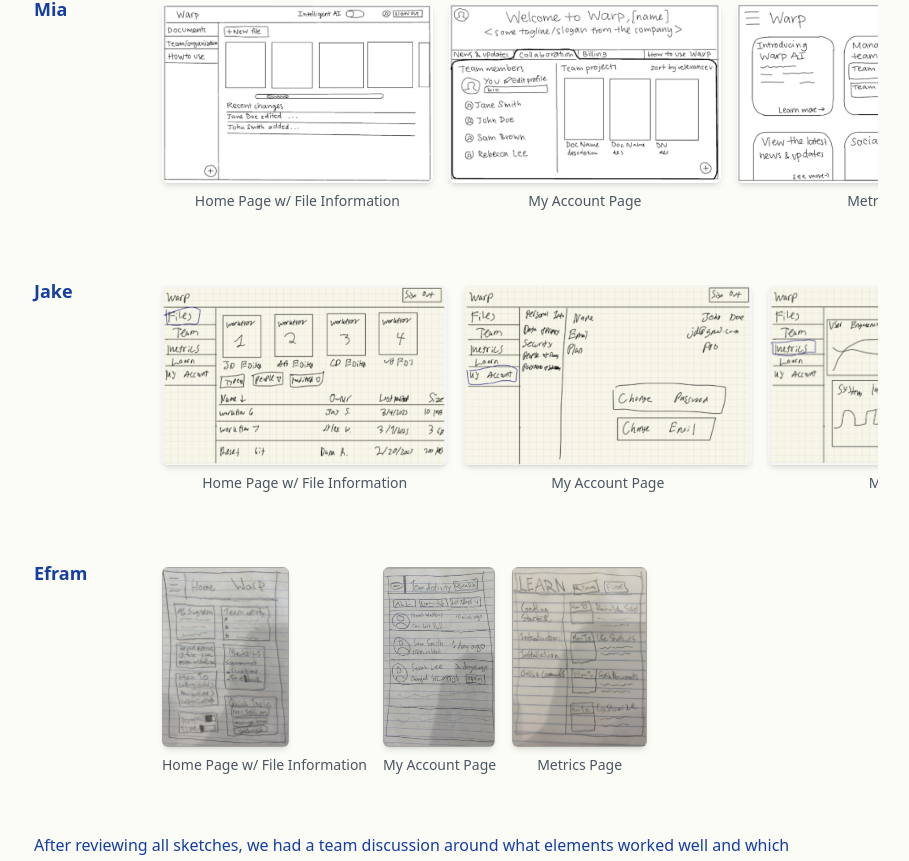
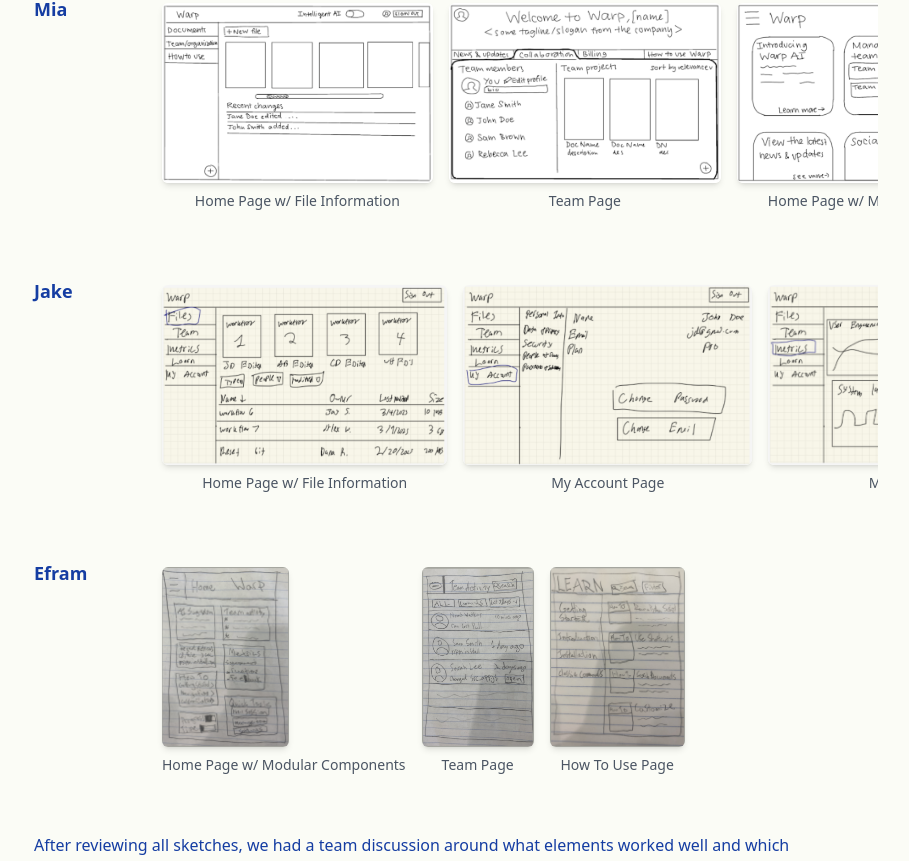
Before and after one commit to danidedona/Iterative-Design-Hand-In, a React (Vite) app: page / in a window 1280 px wide. Shown: the part 1916-2777 px from the top of the page, without its empty margins (346-1255 px from the left). Built offline with nearby package versions, Linux system fonts and the light colour scheme.

Commit message:
fix: sketch captions and reflection edits

```diff
--- a/src/Template.jsx
+++ b/src/Template.jsx
@@ -58,9 +58,13 @@
     "Team Page",
     "Home Page w/ a Focus on Recent Activity",
   ],
-  Mia: ["Home Page w/ File Information", "My Account Page", "Metrics Page"],
+  Mia: [
+    "Home Page w/ File Information",
+    "Team Page",
+    "Home Page w/ Modular Components",
+  ],
   Jake: ["Home Page w/ File Information", "My Account Page", "Metrics Page"],
-  Efram: ["Home Page w/ File Information", "My Account Page", "Metrics Page"],
+  Efram: ["Home Page w/ Modular Components", "Team Page", "How To Use Page"],
 };
 
 const Template = () => {
@@ -989,7 +993,7 @@
                   It was about solving the right problem, for the right user,
                   with the right design. Working with a real startup challenged
                   us to ask better questions and make more informed, intentional
-                  design choices.
+                  design choices through every feedback cycle.
                 </p>
               </div>
 
@@ -1016,7 +1020,7 @@
                 <h2 className="text-xl font-semibold">Looking Ahead</h2>
                 <p>
                   We're excited to take this prototype further — adding
-                  interaction, testing it with users, and refining based on what
+                  interactions, testing it with different kinds of users, and refining based on what
                   we learn. There's still more to explore: onboarding,
                   discoverability, and the role AI can play in supporting
                   developers without overwhelming them.
```
